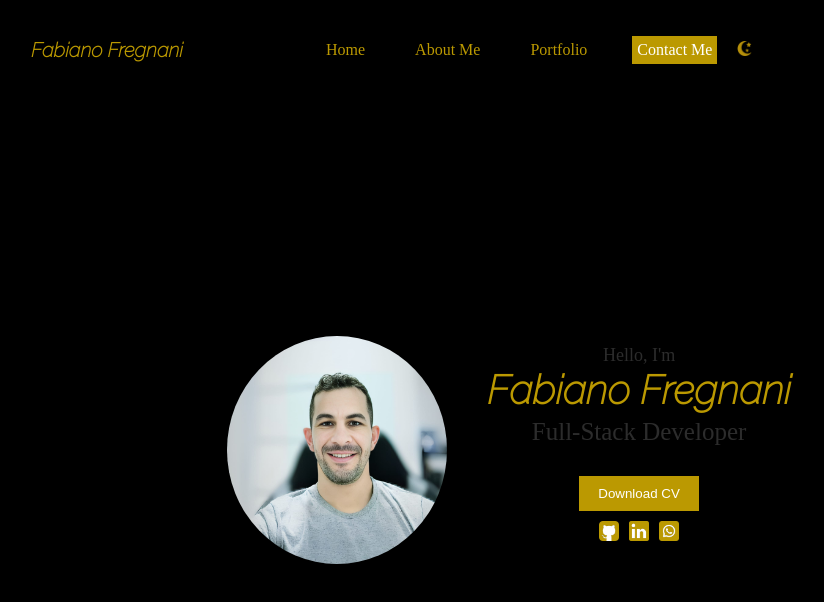
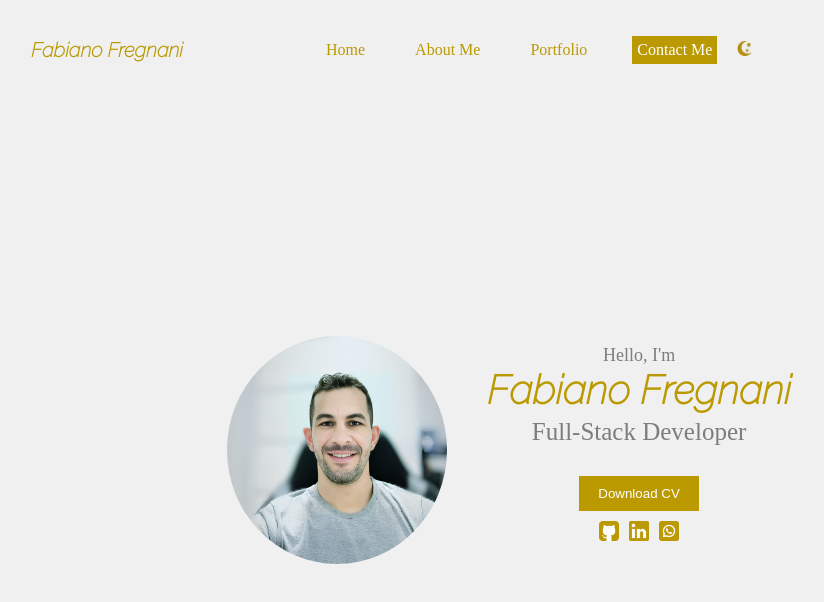
Before and after one commit to fregnani123/sitePortfolio, a React (Vite) app: page / in a window 1280 px wide. Shown: the top 602 px of the page, without its empty margins (39-863 px from the left). Built offline with nearby package versions, Linux system fonts and the light colour scheme.

Commit message:
correção tela clara

```diff
--- a/src/components/body.css
+++ b/src/components/body.css
@@ -13,6 +13,7 @@
     height: 100vh;
     transition: background-color 1s ease;
 }
+
 .body-Container{
     width: 100vw;
     height: 100vh;
@@ -72,7 +73,6 @@ gap: 20px;
     white-space: nowrap;color:var(--cor3);
 }
 
-
 .subTitulo {
     margin-top: 5px;
     font-size: 25px;
--- a/src/components/body.tsx
+++ b/src/components/body.tsx
@@ -22,7 +22,7 @@ function Body() {
 
     return (
         <div className='main-container'>
-            <div className={corBody ? 'body-Container' : 'body-ContainerEscura'}>
+            <div className={corBody ? 'body-ContainerEscura':'body-Container'}>
                 <div className='divHeader'><h1 className='logo'>Fabiano Fregnani</h1>
                     <Header {...{ toggleCor, active, colorDiv, corBody, corHead }} /></div>
                 <div className='divBody'>
```
